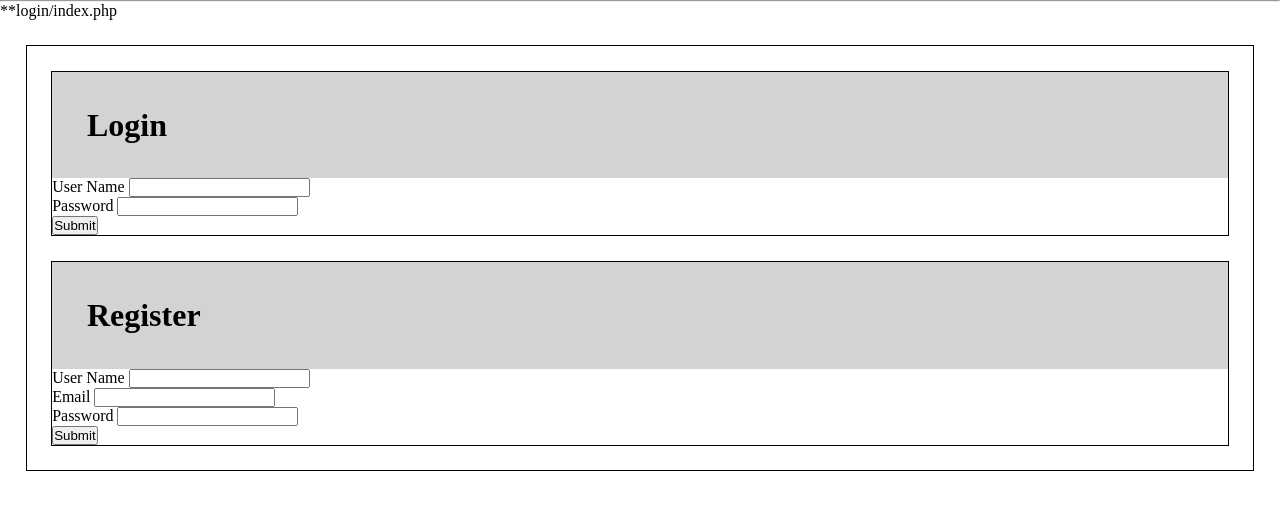
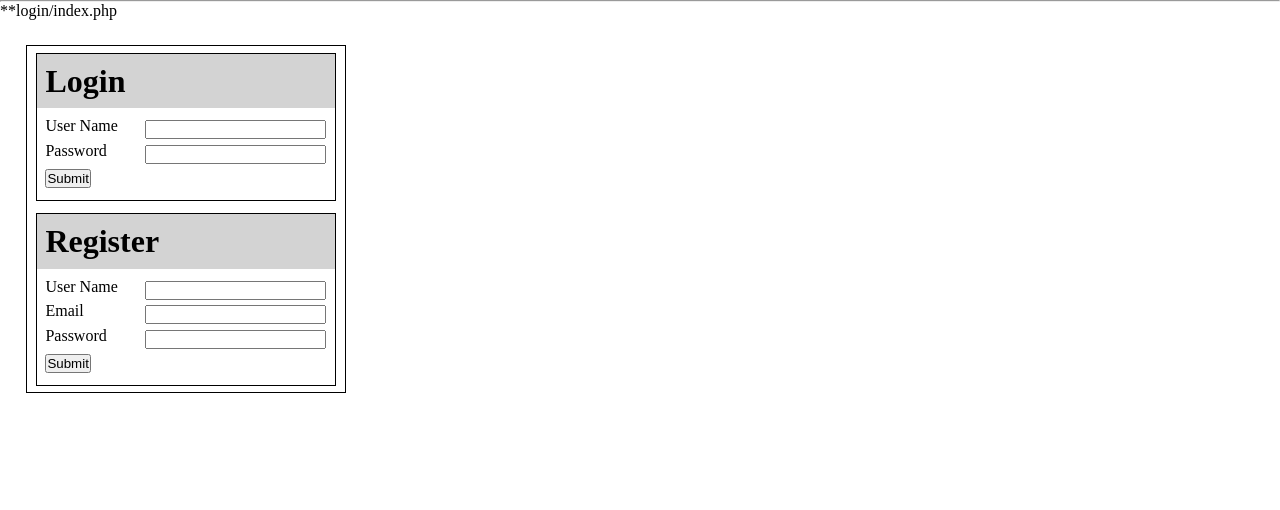
Before and after one commit to Gin-is-not-real/projet_annonces_php, a PHP site: template templates/login/index.php in a window 1280 px wide. Shown: the part 112-622 px from the top of the page. Run offline with PHP 8.4, Linux system fonts and the light colour scheme; the template is opened without the code that fills it, so the values that code supplies are empty.

```diff
--- a/Controller/OfferController.php
+++ b/Controller/OfferController.php
@@ -48,7 +48,6 @@ class OfferController extends Controller {
         $_POST['offer'] = [];
         $offer = $this->manager->listOffers([' WHERE offers.id= ', $id . '']);
 
-
         while($data = $offer->fetch()) {
             $images = $this->manager->findByIn('images', 'offer_id', $data['offerid']);
 
@@ -98,7 +97,7 @@ class OfferController extends Controller {
         //cherche en base les images liées a l'offre
         $images = $imageController->manager->findBy('offer_id', $offerId);
 
-        //on verifie que le formulaire a été touché -> il doit y avoir une fonction is_form_submit ??
+        //on verifie que le formulaire a été touché
         if(isset($_POST['title'])) {
             $this->manager->update($offerId);
 
--- a/public/style/sass/style.css
+++ b/public/style/sass/style.css
@@ -44,6 +44,9 @@ li {
 .container header > * {
   margin: 1%;
 }
+.container header .offer-title {
+  margin-bottom: 3%;
+}
 .container .content {
   padding: 2%;
 }
@@ -60,4 +63,25 @@ li {
   font-size: 0.7rem;
 }
 
-/*# sourceMappingURL=style.css.map */
+#login-main-container {
+  max-width: 320px;
+  display: flex;
+  flex-direction: column;
+  align-items: center;
+}
+
+/* FORM */
+.form-container {
+  width: 300px;
+}
+
+form {
+  margin: 1%;
+}
+form div {
+  display: flex;
+  justify-content: space-between;
+}
+form input {
+  margin: 1% 0;
+}/*# sourceMappingURL=style.css.map */
--- a/public/style/sass/style.scss
+++ b/public/style/sass/style.scss
@@ -3,7 +3,6 @@ html {
 
     --bg-header: var(--grey);
     // --bg-header: red;
-
 
     font-size: 12pt;
 }
@@ -37,11 +36,9 @@ li {
     a {
         // text-decoration: none;
         color: rgba(0, 0, 0, 0.871);
-
         font-size: 0.9rem;
     }
 }
-
 
 /* CONTAINER */
 .container {
@@ -52,23 +49,22 @@ li {
         // padding: 2%;
         background-color: var(--bg-header);
         padding: 2%;
-
         >* {
             margin: 1%;
         }
+        .offer-title {
+            margin-bottom: 3%;
+        }
     }
-
     .content {
         padding: 2%;
     }
 }
 
-
 .img-container {
     margin: 2%;
     display: flex;
     justify-content: space-around;
-
     figure {
         margin: 2%;
     }
@@ -76,3 +72,24 @@ li {
         font-size: 0.7rem;
     }
 }
+
+#login-main-container {
+    max-width: 320px;
+    display: flex;
+    flex-direction: column;
+    align-items: center;
+}
+/* FORM */
+.form-container {
+    width: 300px;
+}
+form {
+    margin: 1%;
+    div {
+        display: flex;
+        justify-content: space-between;
+    }
+    input {
+        margin: 1% 0;
+    }
+}
--- a/templates/login/_form-login.php
+++ b/templates/login/_form-login.php
@@ -1,9 +1,10 @@
-<div class="container">
+<div class="container form-container">
     <header>
         <h1>Login</h1>
     </header>
 
 
+    <div class="content">
         <form action="index.php?action=login" method="post">
             <div>
                 <label for="username">User Name</label>
@@ -18,6 +19,7 @@
             <div>
                 <input type="submit">
             </div>
-
         </form>
     </div>
+
+</div>
--- a/templates/login/_form-register.php
+++ b/templates/login/_form-register.php
@@ -1,9 +1,9 @@
-<div class="container">
+<div class="container  form-container">
     <header>
         <h1>Register</h1>
     </header>
 
-
+    <div class="content">
         <form action="index.php?action=register" method="post">
             <div>
                 <label for="username">User Name</label>
@@ -21,6 +21,7 @@
             <div>
                 <input type="submit">
             </div>
-
         </form>
     </div>
+
+</div>
--- a/templates/login/index.php
+++ b/templates/login/index.php
@@ -5,7 +5,7 @@
     <main>
     **login/index.php</br>
 
-        <div class="container">
+        <div class="container" id="login-main-container">
             <?php include 'templates/_error.php'; ?>
             <?php include('_form-login.php'); ?>
             <?php include('_form-register.php'); ?>
```
Also changed, not shown: templates/offer/_offer.php (+30 -6 lines), 1 other file. Lines whose indentation alone changed are shown as unchanged.
